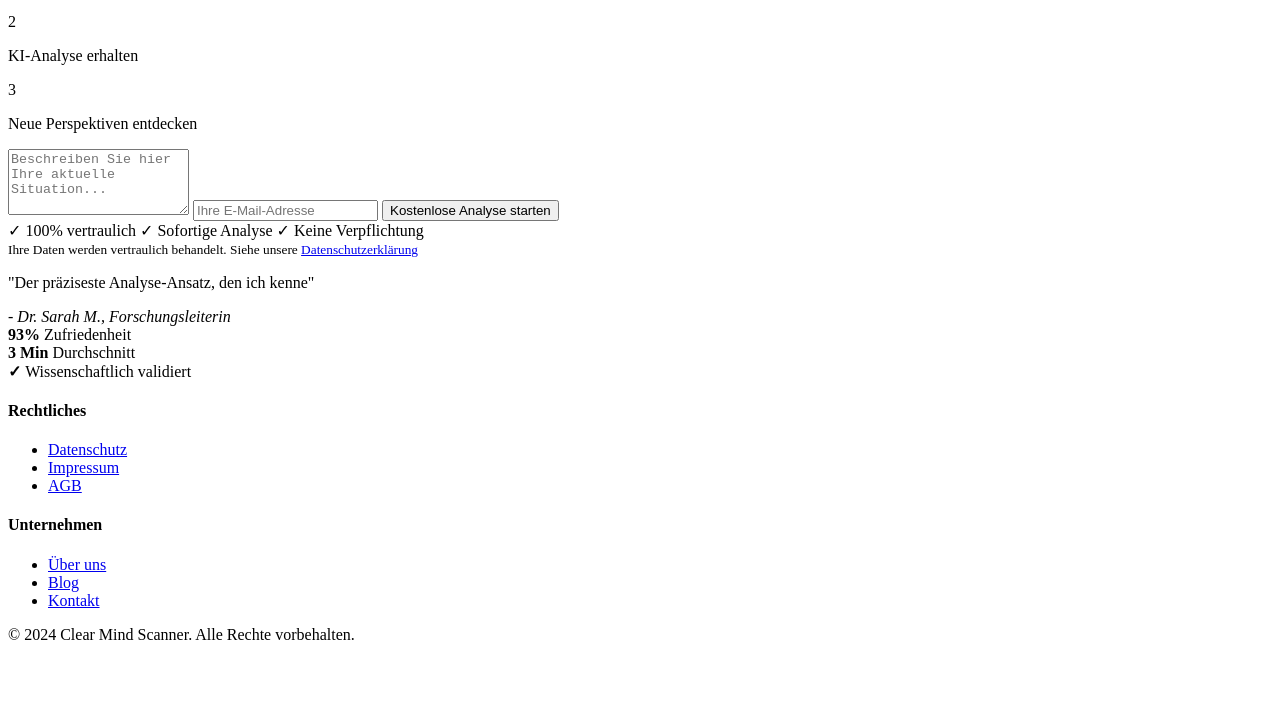
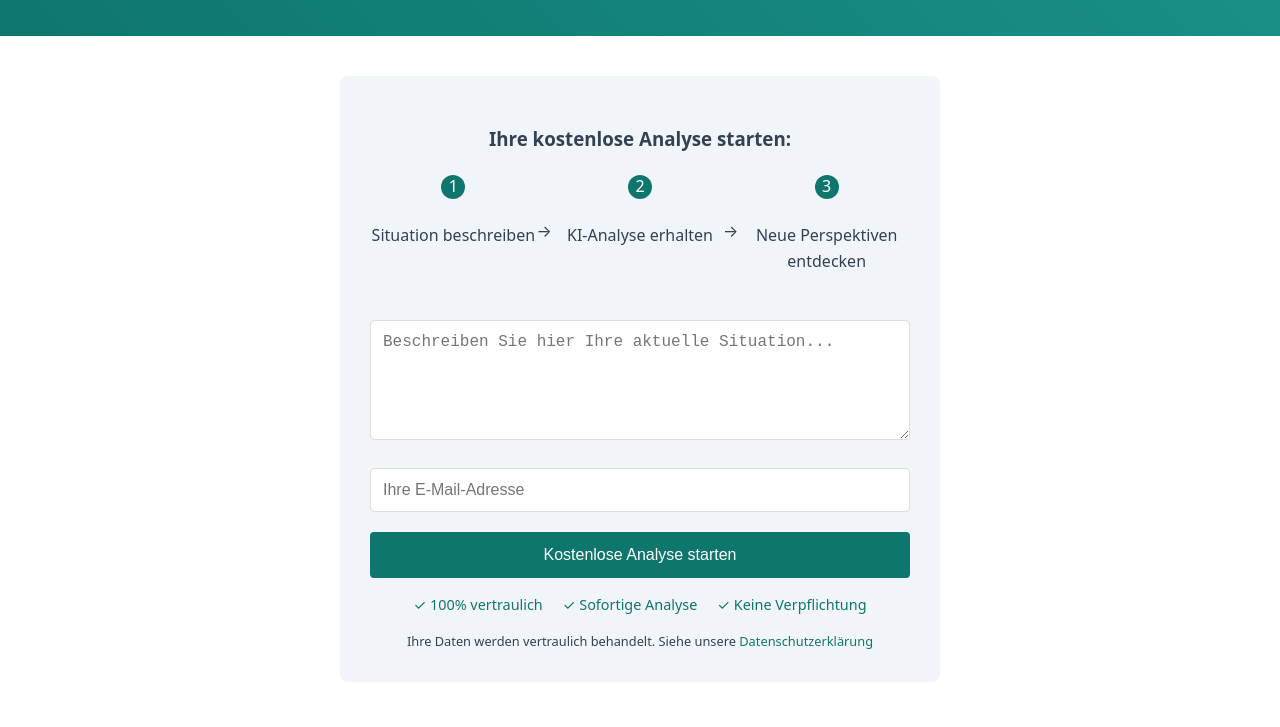
Before and after one commit to kabuskerim99/clearmind-scanner, a website: page public/index.html in a window 1280 px wide. Shown: the part 267-994 px from the top of the page. Before the commit the page ends 927 px from the top, so only its background shows below. Drawn offline with Linux system fonts and the light colour scheme.

Commit message:
Fix: Separate HTML and CSS files for better structure

```diff
--- a/public/styles.css
+++ b/public/styles.css
@@ -9,4 +9,323 @@
     --gray-700: #334155;
 }
 
-/* Rest des CSS-Codes aus Ihrem Paste */
+body {
+    font-family: system-ui, -apple-system, sans-serif;
+    line-height: 1.6;
+    margin: 0;
+    padding: 0;
+    color: var(--gray-700);
+}
+
+.container {
+    max-width: 1200px;
+    margin: 0 auto;
+    padding: 0 20px;
+}
+
+nav {
+    background: white;
+    box-shadow: 0 2px 4px rgba(0,0,0,0.1);
+    padding: 1rem 0;
+    position: sticky;
+    top: 0;
+    z-index: 100;
+}
+
+.nav-content {
+    display: flex;
+    justify-content: space-between;
+    align-items: center;
+}
+
+.logo {
+    font-size: 1.5rem;
+    font-weight: bold;
+    color: var(--primary);
+    text-decoration: none;
+}
+
+.nav-links {
+    display: flex;
+    gap: 2rem;
+}
+
+@media (max-width: 768px) {
+    .nav-links {
+        gap: 1rem;
+        font-size: 0.9rem;
+    }
+}
+
+.nav-links a {
+    text-decoration: none;
+    color: var(--gray-700);
+}
+
+.hero {
+    background: linear-gradient(45deg, var(--primary) 0%, #1a938a 100%);
+    color: white;
+    padding: 40px 0;
+    text-align: center;
+}
+
+.main {
+    max-width: 800px;
+    margin: 0 auto;
+    padding: 40px 20px;
+}
+
+.benefits-container {
+    display: grid;
+    grid-template-columns: 3fr 1fr;
+    gap: 20px;
+    margin: 30px 0;
+}
+
+.result-stories {
+    margin-top: 3rem;
+    background: white;
+    padding: 2rem;
+    border-radius: 8px;
+}
+
+.result-list {
+    list-style: none;
+    padding: 0;
+    margin: 0;
+}
+
+.result-list li {
+    margin-bottom: 1rem;
+    font-style: italic;
+    color: var(--gray-700);
+}
+
+@media (max-width: 768px) {
+    .benefits-container {
+        grid-template-columns: 1fr;
+    }
+}
+
+.benefit-card {
+    padding: 20px;
+    background: var(--gray-100);
+    border-radius: 8px;
+}
+
+.form {
+    background: var(--gray-200);
+    padding: 30px;
+    border-radius: 8px;
+    text-align: center;
+    margin: 40px 0;
+    max-width: 600px;
+    margin-left: auto;
+    margin-right: auto;
+}
+
+.form textarea,
+.form input {
+    width: 100%;
+    padding: 12px;
+    margin: 10px 0;
+    border: 1px solid #ddd;
+    border-radius: 4px;
+    font-size: 16px;
+}
+
+.form textarea {
+    min-height: 120px;
+    resize: vertical;
+}
+
+.form button {
+    width: 100%;
+    background: var(--primary);
+    color: white;
+    padding: 14px 24px;
+    border: none;
+    border-radius: 4px;
+    cursor: pointer;
+    font-size: 16px;
+    margin-top: 10px;
+    font-weight: 500;
+}
+
+.form button:hover {
+    opacity: 0.9;
+}
+
+.process-steps {
+    display: flex;
+    justify-content: space-between;
+    margin: 20px 0;
+    gap: 20px;
+}
+
+.step {
+    flex: 1;
+    text-align: center;
+    position: relative;
+}
+
+.step:not(:last-child)::after {
+    content: "→";
+    position: absolute;
+    right: -15px;
+    top: 50%;
+    transform: translateY(-50%);
+}
+
+.step-number {
+    background: var(--primary);
+    color: white;
+    width: 24px;
+    height: 24px;
+    display: inline-flex;
+    align-items: center;
+    justify-content: center;
+    border-radius: 50%;
+    margin-bottom: 8px;
+}
+
+.trust-elements {
+    display: flex;
+    gap: 20px;
+    justify-content: center;
+    margin: 15px 0;
+    font-size: 0.9em;
+    color: var(--gray-700);
+}
+
+.trust-elements span {
+    color: var(--primary);
+}
+
+.social-proof {
+    background: var(--gray-200);
+    padding: 3rem 2rem;
+    border-radius: 8px;
+    margin: 3rem auto;
+    max-width: 800px;
+}
+
+.testimonial-card {
+    text-align: center;
+    margin-bottom: 2rem;
+}
+
+.testimonial-card.featured {
+    font-size: 1.2rem;
+    color: var(--primary);
+}
+
+.testimonial-card cite {
+    display: block;
+    margin-top: 1rem;
+    font-style: normal;
+    color: var(--gray-700);
+}
+
+.quick-stats {
+    display: flex;
+    justify-content: center;
+    gap: 3rem;
+    flex-wrap: wrap;
+}
+
+.stat {
+    text-align: center;
+}
+
+.stat strong {
+    display: block;
+    font-size: 1.5rem;
+    color: var(--primary);
+}
+
+.sources {
+    max-width: 800px;
+    margin: 3rem auto;
+    padding: 0 2rem;
+    font-size: 0.8em;
+}
+
+.privacy-notice {
+    display: block;
+    margin-top: 10px;
+    color: var(--gray-700);
+    font-size: 0.8rem;
+}
+
+.privacy-notice a {
+    color: var(--primary);
+    text-decoration: none;
+}
+
+.privacy-notice a:hover {
+    text-decoration: underline;
+}
+
+.footer {
+    background: var(--gray-200);
+    padding: 40px 0;
+    margin-top: 60px;
+}
+
+.footer-grid {
+    display: grid;
+    grid-template-columns: repeat(2, 1fr);
+    gap: 40px;
+    margin-bottom: 30px;
+}
+
+@media (max-width: 768px) {
+    .footer-grid {
+        grid-template-columns: 1fr;
+        gap: 20px;
+    }
+
+    .trust-badges {
+        flex-direction: column;
+        align-items: center;
+        gap: 10px;
+    }
+
+    .process-steps {
+        flex-direction: column;
+    }
+
+    .step:not(:last-child)::after {
+        content: "↓";
+        right: 50%;
+        bottom: -20px;
+        top: auto;
+        transform: translateX(50%);
+    }
+}
+
+.footer-links h4 {
+    margin-bottom: 1rem;
+}
+
+.footer-links ul {
+    list-style: none;
+    padding: 0;
+    margin: 0;
+}
+
+.footer-links li {
+    margin-bottom: 0.5rem;
+}
+
+.footer-links a {
+    color: var(--gray-700);
+    text-decoration: none;
+}
+
+.footer-bottom {
+    text-align: center;
+    padding-top: 20px;
+    border-top: 1px solid #ddd;
+}
```
